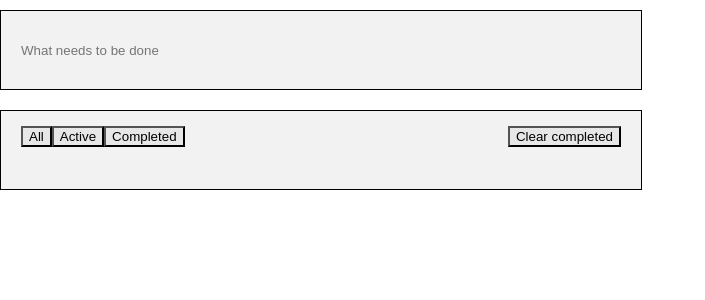
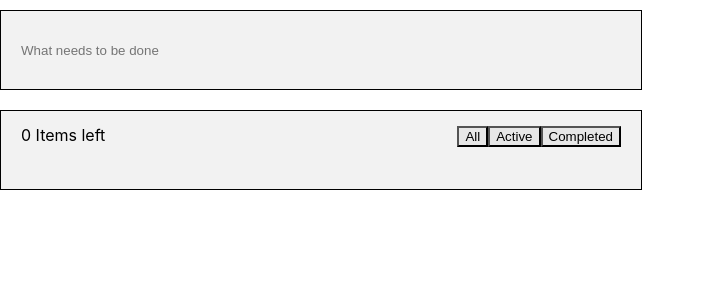
Before and after one commit to krishnavamsi39/assignments, a React (Create React App) app in the folder assignment8/: page / in a window 1280 px wide. Shown: the top 300 px of the page, without its empty margins (0-705 px from the left). Built offline with nearby package versions, Linux system fonts and the light colour scheme.

Commit message:
Total Functionality

```diff
--- /dev/null
+++ b/assignment8/src/Components/TodoApp/DisplayTodos/EachTodoItem/EditableText/index.js
@@ -0,0 +1,45 @@
+import React, { Component } from "react";
+
+class EditableText extends Component {
+  constructor(props) {
+    super(props);
+    this.state = { editable: false, editableTodo: "" };
+  }
+  handleClick = () => {
+    this.setState({ editable: true, editableTodo: this.props.todo.todoText });
+  };
+  handleTodoText = e => {
+    if (e.keyCode === 13) {
+      this.setState({ editable: false, editableTodo: this.state.editableTodo });
+      this.props.updateTodo(this.state.editableTodo, this.props.todo.id);
+    }
+  };
+  handleChange = e => {
+    this.setState({ editableTodo: e.target.value });
+  };
+  handleMessage = () => {
+    if (this.state.editable)
+      return (
+        <input
+          type="text"
+          onChange={this.handleChange}
+          value={this.state.editableTodo}
+          onKeyDown={this.handleTodoText}
+        />
+      );
+    if (!this.state.editable) {
+      if (!this.props.todo.todoCompleted)
+        return (
+          <span className="message" onDoubleClick={this.handleClick}>
+            {this.props.todo.todoText}{" "}
+          </span>
+        );
+      else
+        return <strike className="message">{this.props.todo.todoText} </strike>;
+    }
+  };
+  render() {
+    return this.handleMessage();
+  }
+}
+export default EditableText;
--- a/assignment8/src/Components/TodoApp/DisplayTodos/EachTodoItem/index.js
+++ b/assignment8/src/Components/TodoApp/DisplayTodos/EachTodoItem/index.js
@@ -1,6 +1,6 @@
 import React, { Component } from "react";
 import "./style.css";
-import { tsImportEqualsDeclaration } from "@babel/types";
+import EditableText from "./EditableText";
 class EachTodoItem extends Component {
   constructor(props) {
     super(props);
@@ -8,11 +8,7 @@ class EachTodoItem extends Component {
   handleToggle = () => {
     this.props.tCheckbox(this.props.todo.id);
   };
-  handleMessage = () => {
-    if (this.props.todo.todoCompleted)
-      return <strike className="message">{this.props.todo.todoText}</strike>;
-    else return <span className="message"> {this.props.todo.todoText} </span>;
-  };
+
   handleDelete = () => {
     if (window.confirm("Do you want to delete?"))
       this.props.deleteRow(this.props.todo.id);
@@ -26,7 +22,10 @@ class EachTodoItem extends Component {
             checked={this.props.todo.todoCompleted}
             onClick={this.handleToggle}
           />
-          {this.handleMessage()}
+          <EditableText
+            updateTodo={this.props.updateTodo}
+            todo={this.props.todo}
+          />
         </div>
         <div className="imagediv">
           <img
--- a/assignment8/src/Components/TodoApp/DisplayTodos/EachTodoItem/style.css
+++ b/assignment8/src/Components/TodoApp/DisplayTodos/EachTodoItem/style.css
@@ -9,7 +9,7 @@
   padding: 14px 20px;
   margin: 10px 0;
   border: 1px solid black;
-
+  --v: hidden;
   height: 50px;
 }
 .message {
@@ -18,8 +18,8 @@
 }
 .imagediv img {
   top: 15px;
-  visibility: hidden;
+  visibility: var(--v);
 }
-.imagediv:hover img {
-  visibility: visible;
+.eachdiv:hover {
+  --v: visible;
 }
--- a/assignment8/src/Components/TodoApp/DisplayTodos/TodoActions/index.js
+++ b/assignment8/src/Components/TodoApp/DisplayTodos/TodoActions/index.js
@@ -7,12 +7,40 @@ class TodoActions extends Component {
   handleClick = e => {
     this.props.changeAction(e.target.value);
   };
-  handleClear = () => {
-    this.props.deleteCompleted();
+  displayClear = () => {
+    var c = 0;
+    var list = this.props.todoList;
+    for (var i = 0; i < list.length; i++) {
+      if (list[i].todoCompleted === true) {
+        c += 1;
+      }
+    }
+    if (c > 0)
+      return (
+        <div class="completed">
+          <input
+            type="button"
+            class="button"
+            value="Clear completed"
+            onClick={this.props.clearCheck}
+          />
+        </div>
+      );
+  };
+  itemCount = () => {
+    var c = 0;
+    var list = this.props.todoList;
+    for (var i = 0; i < list.length; i++) {
+      if (list[i].todoCompleted === false) {
+        c += 1;
+      }
+    }
+    return <span>{c} Items left</span>;
   };
   render() {
     return (
       <div className="footer">
+        {this.itemCount()}
         <div>
           <input
             type="button"
@@ -33,14 +61,7 @@ class TodoActions extends Component {
             onClick={this.handleClick}
           />
         </div>
-        <div class="completed">
-          <input
-            type="button"
-            class="button"
-            value="Clear completed"
-            onClick={this.handleClear}
-          />
-        </div>
+        {this.displayClear()}
       </div>
     );
   }
--- a/assignment8/src/Components/TodoApp/DisplayTodos/index.js
+++ b/assignment8/src/Components/TodoApp/DisplayTodos/index.js
@@ -9,14 +9,7 @@ class DisplayTodos extends Component {
   changeAction = action => {
     this.setState({ actions: action });
   };
-  deleteCompleted = () => {
-    var copy = this.props.todoList;
-    for (var i = 0; i < copy.length; i++) {
-      if (copy[i].todoCompleted === true) {
-        this.props.deleteRow(copy[i].id);
-      }
-    }
-  };
+
   displayEachTodo = () => {
     const rows = [];
     this.props.todoList.map(todo => {
@@ -25,6 +18,7 @@ class DisplayTodos extends Component {
         else
           rows.push(
             <EachTodoItem
+              updateTodo={this.props.updateTodo}
               deleteRow={this.props.deleteRow}
               tCheckbox={this.props.toggleCheckbox}
               todo={todo}
@@ -35,6 +29,7 @@ class DisplayTodos extends Component {
         else
           rows.push(
             <EachTodoItem
+              updateTodo={this.props.updateTodo}
               deleteRow={this.props.deleteRow}
               tCheckbox={this.props.toggleCheckbox}
               todo={todo}
@@ -43,6 +38,7 @@ class DisplayTodos extends Component {
       } else {
         rows.push(
           <EachTodoItem
+            updateTodo={this.props.updateTodo}
             deleteRow={this.props.deleteRow}
             tCheckbox={this.props.toggleCheckbox}
             todo={todo}
@@ -52,7 +48,8 @@ class DisplayTodos extends Component {
     });
     rows.push(
       <TodoActions
-        deleteCompleted={this.deleteCompleted}
+        todoList={this.props.todoList}
+        clearCheck={this.props.clearCheck}
         changeAction={this.changeAction}
       />
     );
--- a/assignment8/src/Components/TodoApp/index.js
+++ b/assignment8/src/Components/TodoApp/index.js
@@ -7,6 +7,22 @@ class TodoApp extends Component {
     this.random = 0;
     this.state = { todoList: [] };
   }
+  updateEachTodo = (message, id) => {
+    var i;
+    console.log(message);
+    const todos = this.state.todoList;
+    for (i = 0; i < todos.length; i++) {
+      if (todos[i].id == id) {
+        var obj = todos[i];
+        break;
+      }
+    }
+
+    obj.todoText = message;
+    this.setState({
+      todoList: todos
+    });
+  };
   updateTodoList = message => {
     var obj = { todoCompleted: false, todoText: message, id: this.random + 1 };
     this.random = this.random + 1;
@@ -31,6 +47,18 @@ class TodoApp extends Component {
       todoList: todos
     });
   };
+  clearCheck = () => {
+    const todos = this.state.todoList;
+    const newtodos = [];
+    for (var i = 0; i < todos.length; i++) {
+      if (todos[i].todoCompleted == false) {
+        newtodos.push(todos[i]);
+      }
+    }
+    this.setState({
+      todoList: newtodos
+    });
+  };
   deleteRow = id => {
     var i;
     const todos = this.state.todoList;
@@ -50,6 +78,8 @@ class TodoApp extends Component {
       <>
         <AddTodo updateTodo={this.updateTodoList} />
         <DisplayTodos
+          updateTodo={this.updateEachTodo}
+          clearCheck={this.clearCheck}
           toggleCheckbox={this.toggleCheckbox}
           todoList={this.state.todoList}
           deleteRow={this.deleteRow}
```
